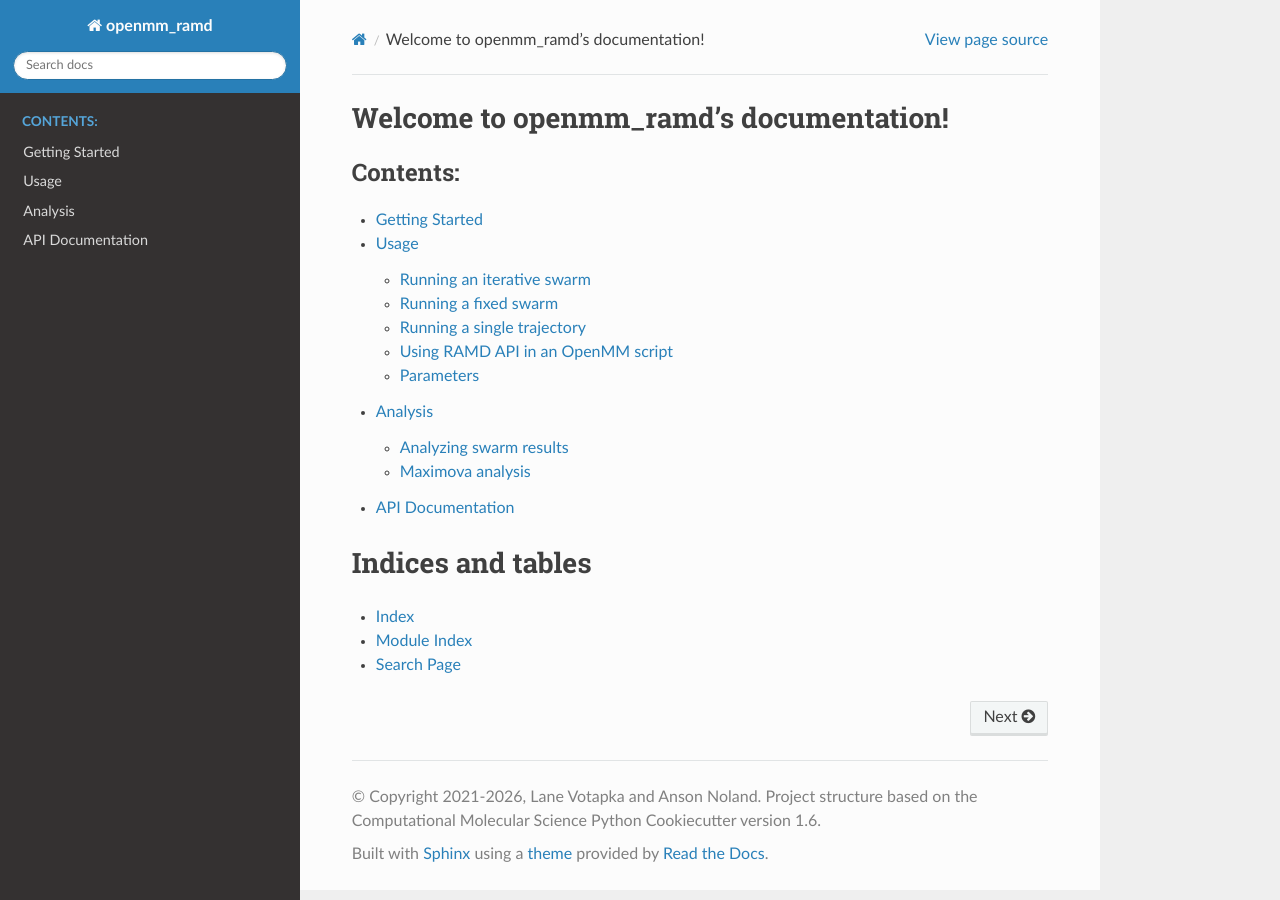
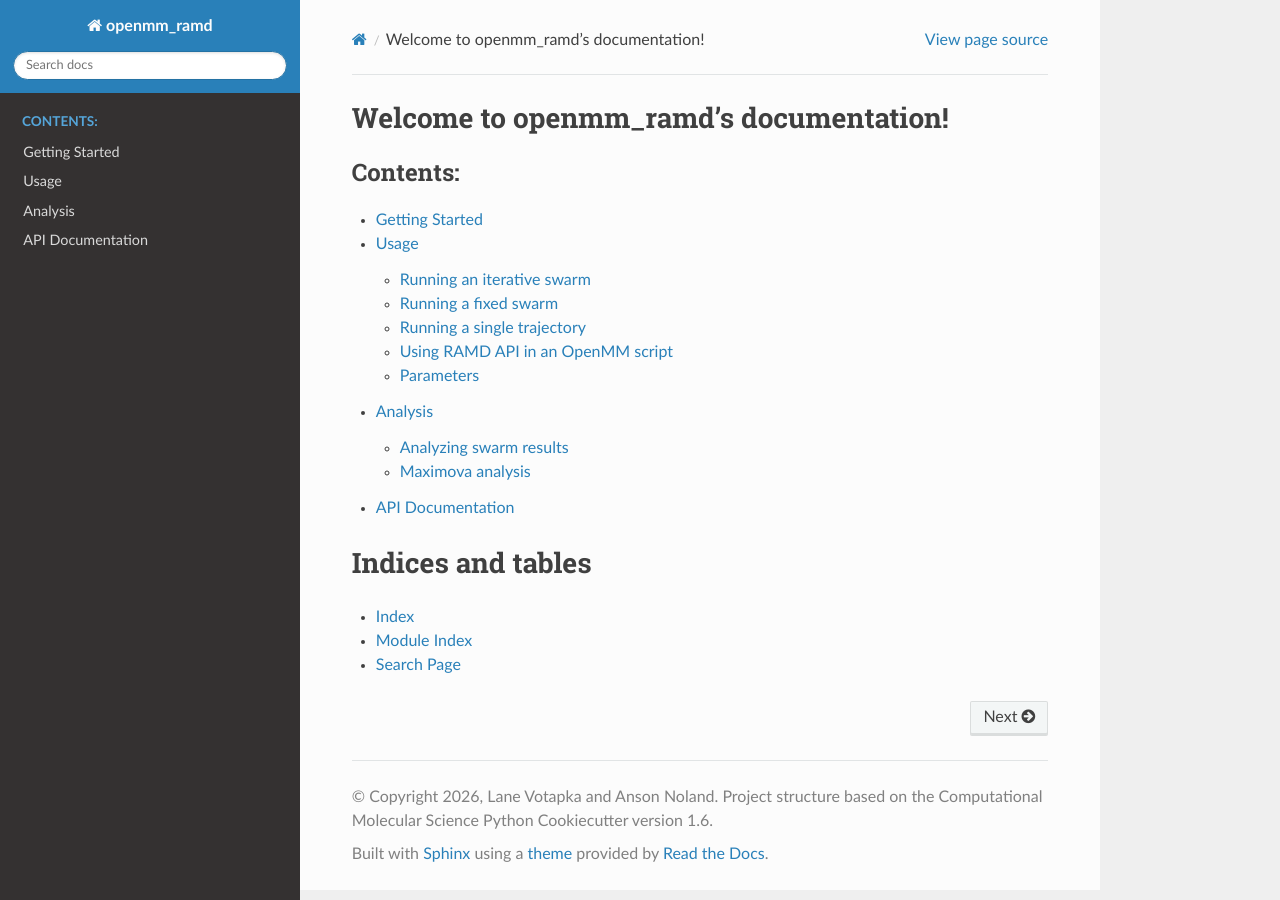
Before and after one commit to seekrcentral/openmm_ramd, a Sphinx documentation site: the page built from docs/index.rst, in a window 1280 px wide. Built offline with Sphinx 7.4.7 and the Read the Docs theme 3.1.0, drawn with Linux system fonts in a browser that asks for light colours; the version number could not be read and is left out.

Commit message:
Update copyright info

```diff
--- a/docs/conf.py
+++ b/docs/conf.py
@@ -23,7 +23,7 @@ import openmm_ramd
 # -- Project information -----------------------------------------------------
 
 project = 'openmm_ramd'
-copyright = ("2021-2026, Lane Votapka and Anson Noland. Project structure based on the "
+copyright = ("2026, Lane Votapka and Anson Noland. Project structure based on the "
              "Computational Molecular Science Python Cookiecutter version 1.6")
 author = 'Lane Votapka and Anson Noland'
 
```
Also changed, not shown: README.md (+2 -2 lines), 1 other file.
